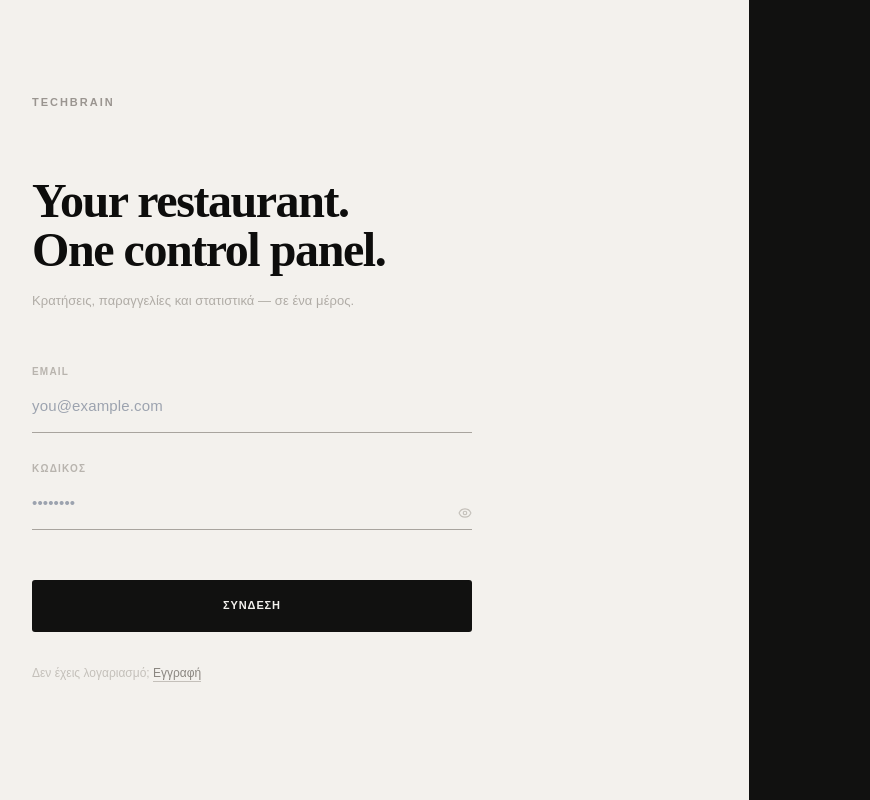
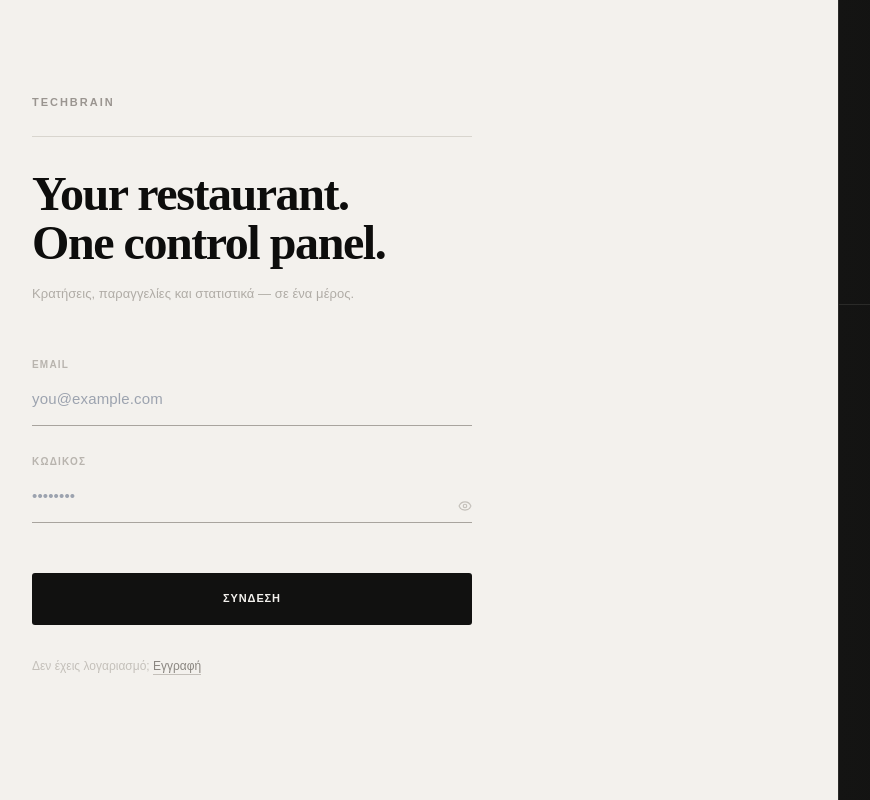
Before and after one commit to techbraincy/TechBrain-App, a Next.js app: page /login in a window 1280 px wide. Shown: the whole page, without its empty margins (96-966 px from the left). Built offline with nearby package versions, Linux system fonts and the light colour scheme; no server answers.

Commit message:
UI: refine login right panel

```diff
--- a/app/login/page.tsx
+++ b/app/login/page.tsx
@@ -16,8 +16,7 @@ export default function LoginPage() {
         paddingTop: 'clamp(60px, 11vh, 116px)',
         paddingBottom: '80px',
         paddingLeft: 'clamp(32px, 10vw, 192px)',
-        // Right padding keeps form clear of the dark panel
-        paddingRight: 'clamp(32px, 38vw, 520px)',
+        paddingRight: 'clamp(32px, 31vw, 460px)',
         position: 'relative',
       }}
     >
@@ -32,15 +31,30 @@ export default function LoginPage() {
           position: 'fixed',
           top: 0,
           right: 0,
-          width: '34vw',
+          width: '27vw',
           height: '100vh',
-          background: '#111110',
+          background: 'linear-gradient(to left, #0D0D0C 0%, #111110 60%, #141413 100%)',
+          borderLeft: '1px solid #2A2A28',
           pointerEvents: 'none',
         }}
-      />
+      >
+        {/* Single structural rule at ~38% height — aligns with headline zone */}
+        <div
+          style={{
+            position: 'absolute',
+            top: '38%',
+            left: 0,
+            right: 0,
+            height: '1px',
+            background: '#2A2A28',
+          }}
+        />
+      </div>
+
       <div style={{ width: '100%', maxWidth: 440 }}>
 
-        <div style={{ marginBottom: 64 }}>
+        {/* Wordmark */}
+        <div style={{ marginBottom: 24 }}>
           <span
             style={{
               fontFamily: 'var(--font-body, "Hanken Grotesk", sans-serif)',
@@ -55,6 +69,17 @@ export default function LoginPage() {
           </span>
         </div>
 
+        {/* Separator — wordmark / headline */}
+        <div
+          style={{
+            height: '1px',
+            background: '#D8D5CE',
+            marginBottom: 32,
+            width: '100%',
+          }}
+        />
+
+        {/* Headline */}
         <div style={{ marginBottom: 16 }}>
           <h1
             style={{
@@ -72,6 +97,7 @@ export default function LoginPage() {
           </h1>
         </div>
 
+        {/* Subtext */}
         <div style={{ marginBottom: 52 }}>
           <p
             style={{
```
